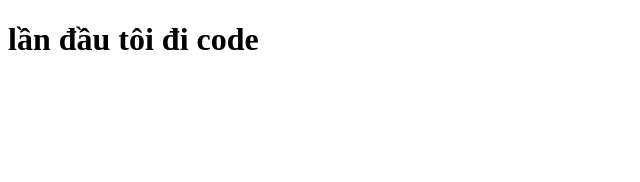
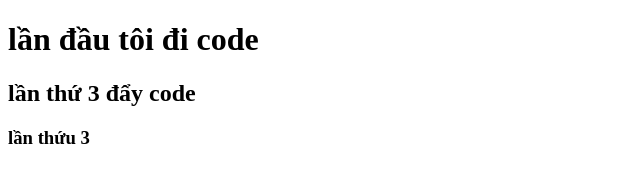
Before and after one commit to TuyenAlice/BC69_DemoGit, a plain HTML site: page index.html in a window 1280 px wide. Shown: the whole page, without its empty margins (0-640 px from the left). Drawn offline with Linux system fonts and the light colour scheme.

Commit message:
lần thứ 3 đẩy

```diff
--- a/index.html
+++ b/index.html
@@ -7,5 +7,7 @@
   </head>
   <body>
     <h1>lần đầu tôi đi code</h1>
+    <h2>lần thứ 3 đẩy code</h2>
+    <h3>lần thứu 3</h3>
   </body>
 </html>
```
